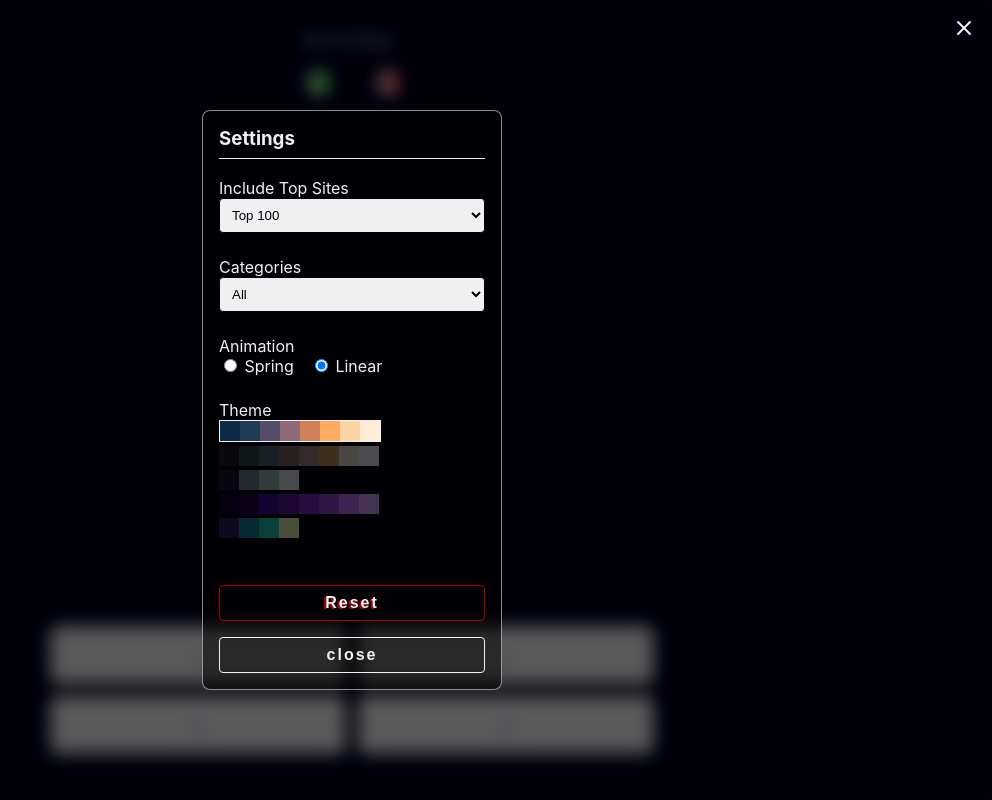
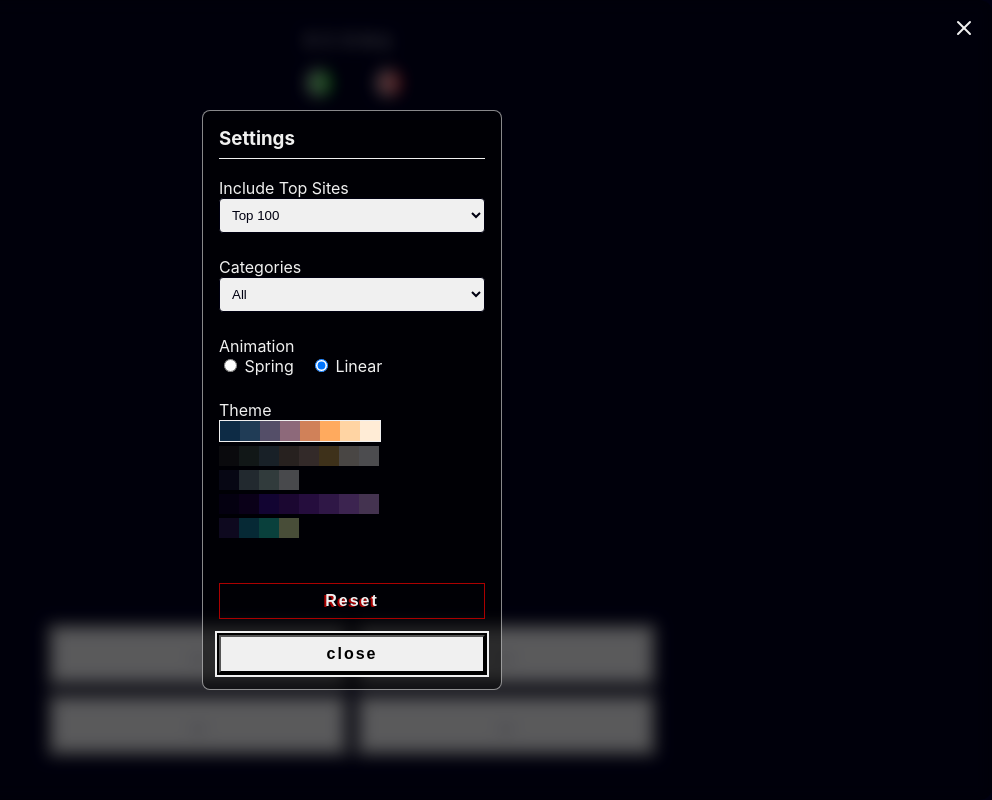
Before and after one commit to dgerrells/favvy-fun, a website: page public/index.html in a window 1280 px wide. Both pictures are taken after a click on the button 1250 px from the left and 30 px from the top of the page. Shown: the whole page, without its empty margins (288-1280 px from the left). Drawn offline with Linux system fonts and the light colour scheme; no server answers.

Commit message:
update styling

```diff
--- a/public/index.html
+++ b/public/index.html
@@ -98,6 +98,7 @@
       }
 
       .block {
+        will-change: transform, opacity, background-color;
         transition: all var(--ease-func) var(--ease-duration);
       }
 
@@ -108,7 +109,7 @@
         font-weight: bold;
         padding: 0.5rem;
         position: absolute;
-        top: 3rem;
+        top: 2rem;
         left: 50%;
         transform: translateX(-50%);
         z-index: 10;
@@ -116,7 +117,7 @@
 
       #title {
         letter-spacing: 8px;
-        padding-top: 1rem;
+        padding-top: 0rem;
       }
 
       #correct-guesses {
@@ -152,16 +153,23 @@
           top: 3rem;
           padding: 1rem;
         }
+        #title {
+          padding-top: 1rem;
+        }
+        button.answer-btn {
+          padding: 1rem;
+        }
       }
 
       .answer-btn {
-        background: var(--base-color);
+        position: relative;
+        background-color: var(--base-color);
         color: #001;
-        padding: 1rem;
+        padding: 0.75rem;
         font-size: 1rem;
         font-weight: 600;
         cursor: pointer;
-        border-radius: 8px;
+        border-radius: 0px;
         box-shadow: 0 0 0 2px #000, 0 0 0 4px var(--base-color);
       }
 
@@ -257,21 +265,20 @@
         font-weight: 600;
         cursor: pointer;
         margin-top: auto;
-        border-radius: 4px;
+        border-radius: 0px;
         width: 100%;
       }
 
       #close-settings-button {
-        background: transparent;
         margin-top: 1rem;
         padding: 0.5rem;
         font-size: 1rem;
         letter-spacing: 2px;
         font-weight: 600;
         cursor: pointer;
-        border-radius: 4px;
-        color: var(--base-color);
-        border: 1px solid var(--base-color);
+        border-radius: 0px;
+        background: var(--base-color);
+        box-shadow: 0 0 0 2px #000, 0 0 0 4px var(--base-color);
         width: 100%;
       }
 
```
